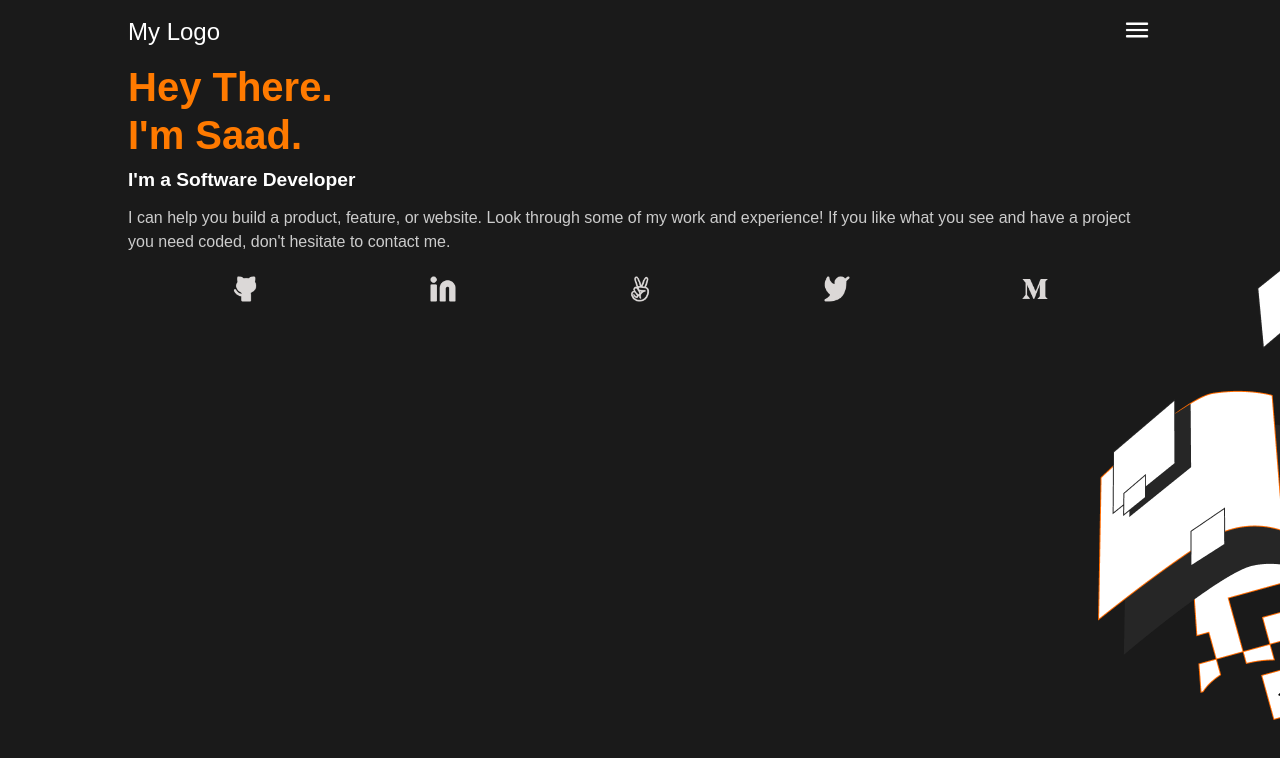
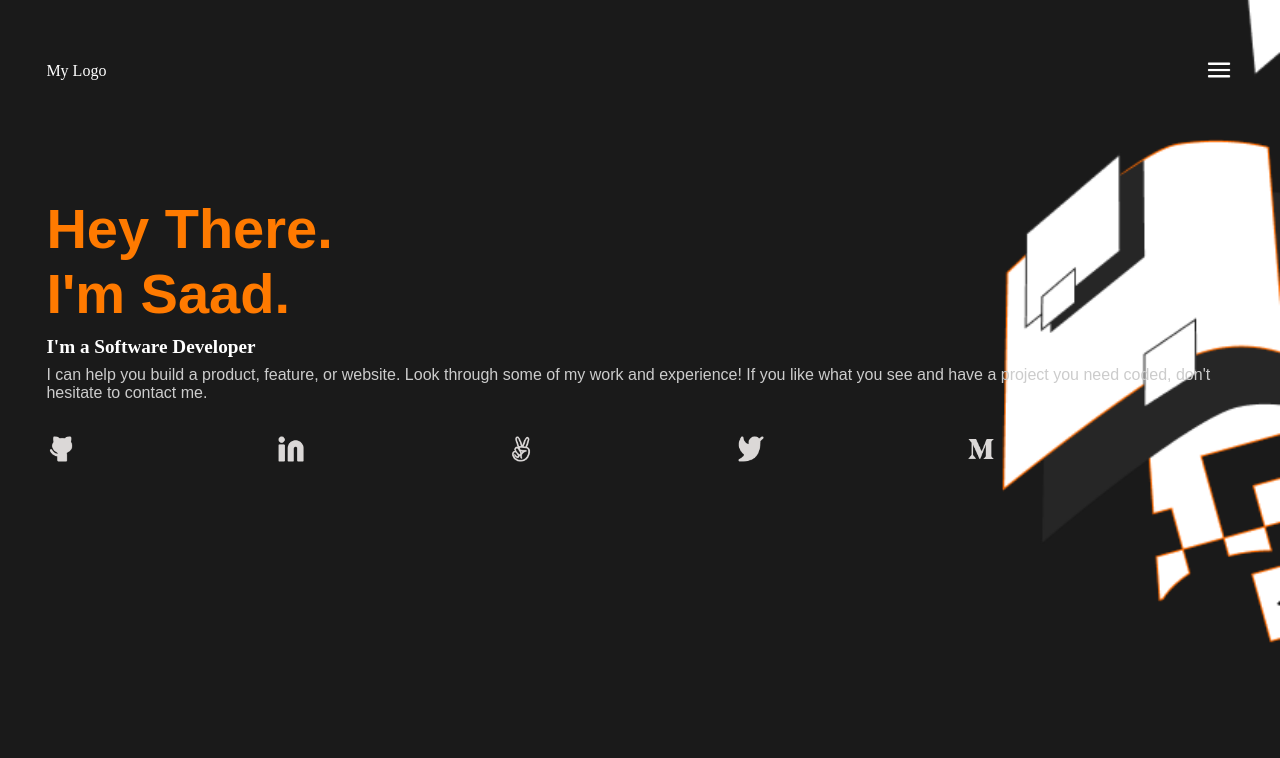
Before and after one commit to saadkhantareen/My-Portflio, a website: page index.html in a window 1280 px wide. Drawn offline with Linux system fonts and the light colour scheme.

Commit message:
change in styles.css

```diff
--- a/index.html
+++ b/index.html
@@ -9,19 +9,15 @@
 </head>
 <body>
 
-    <!-- Header section (Toolbar) with logo and hamburger menu -->
     <header>
         <nav class="toolbar">
-            <!-- Logo on the left side -->
-            <a href="#"class="logo">My Logo</a>
-            <!-- Hamburger menu icon on the right -->
+            <p class="logo">My Logo</p>
             <button class="menu-icon">
                 <img src="menu_icon.png" alt="Menu">
             </button>
         </nav>
     </header>
 
-    <!-- Main section with headline content -->
     <main>
         <section class="headline">
             <h1>Hey There.<br>I'm Saad.</h1>
@@ -29,10 +25,8 @@
             <p>I can help you build a product, feature, or website. Look through some of my work and experience! If you like what you see and have a project you need coded, don't hesitate to contact me.</p>
         </section>
 
-        <!-- Social media section with icons -->
-        <section class="social">
+        <section>
             <ul class="social-links">
-
                 <li><a href="#"><img src="github.png" alt="GitHub"></a></li>
                 <li><a href="#"><img src="linkedIn.png" alt="LinkedIn"></a></li>
                 <li><a href="#"><img src="swag.png" alt="Dribbble"></a></li>
--- a/styles.css
+++ b/styles.css
@@ -1,22 +1,13 @@
-* {
-  margin: 0;
-  padding: 0;
-  box-sizing: border-box;
-}
-
 body {
   background-image: url('image.png');
   background-repeat: no-repeat;
   background-position-x: right;
-  font-family: 'Arial', sans-serif;
+  background-position-y: bottom;
   background-color: #1a1a1a;
   color: #fff;
-  padding: 0 10%;
-  max-width: 100vw;
-}
-
-header {
-  margin: 15px 0;
+  padding: 3%;
+  background-size: 35%;
+  height: 700px;
 }
 
 .toolbar {
@@ -26,9 +17,7 @@ header {
 }
 
 .logo {
-  font-size: 1.5rem;
   color: #fff;
-  text-decoration: none;
 }
 
 .menu-icon {
@@ -40,43 +29,35 @@ header {
 
 .menu-icon img {
   width: 30px;
-  height: auto;
 }
 
-/* Headline section */
 .headline {
   display: flex;
   flex-direction: column;
   justify-content: center;
   align-items: flex-start;
-  text-align: left;
-  margin-bottom: 20px;
 }
 
 .headline h1 {
-  font-size: 2.5rem;
+  font-family: Crete Round, Arial, Helvetica, sans-serif;
+  font-size: 56px;
   color: #ff7a00;
-  line-height: 1.2;
-  margin-bottom: 10px;
+  margin-bottom: 7px;
+  margin-top: 100px;
 }
 
 .headline h2 {
   font-size: 1.2rem;
   color: #fff;
-  margin-bottom: 15px;
+  margin-bottom: 3px;
+  margin-top: 3px;
 }
 
 .headline p {
-  font-size: 1rem;
+  font-size: 16px;
+  font-family: poppins, Arial, Helvetica, sans-serif;
   color: #ccc;
-  line-height: 1.5;
-  width: 100%;
-}
-
-.social {
-  display: flex;
-  justify-content: center;
-  margin-top: 20px;
+  margin-top: 5px;
 }
 
 .social-links {
@@ -84,6 +65,7 @@ header {
   justify-content: space-between;
   width: 80%;
   list-style: none;
+  padding-left: 0;
 }
 
 .social-links li img {
```
